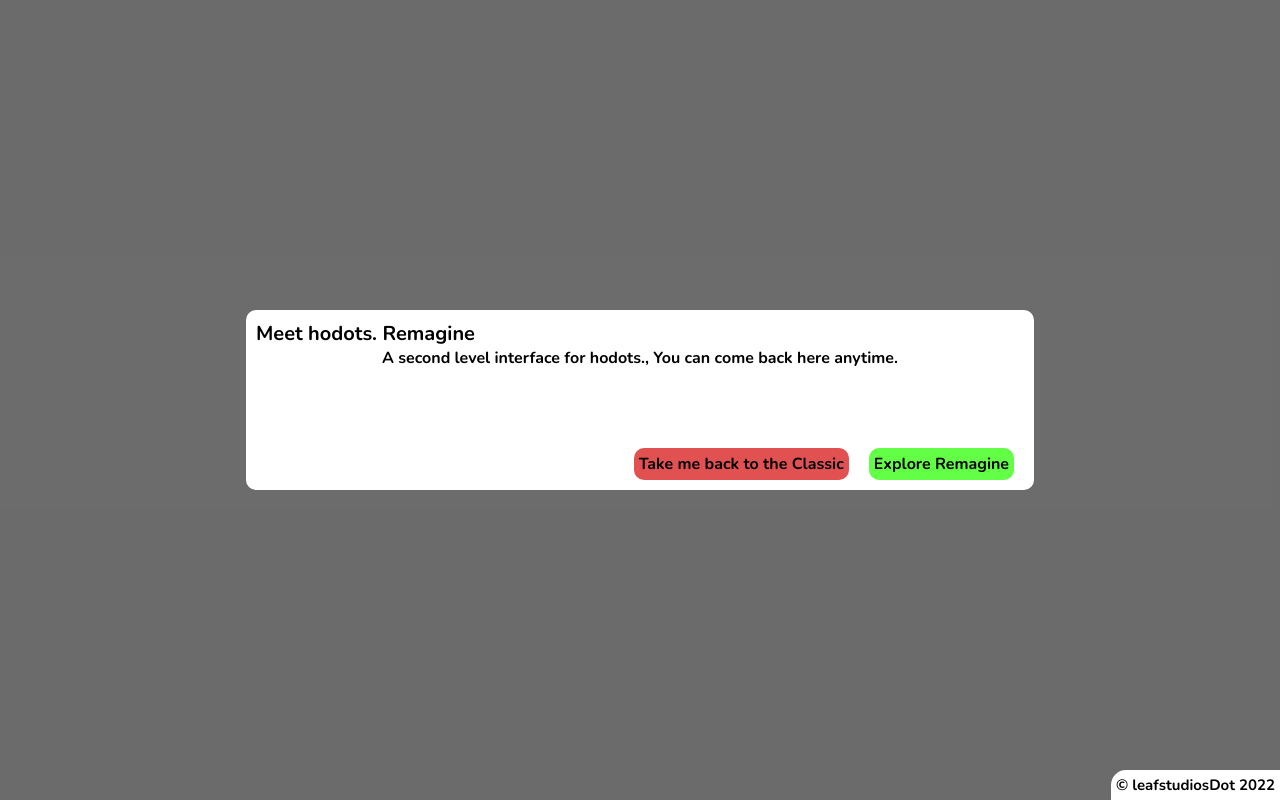
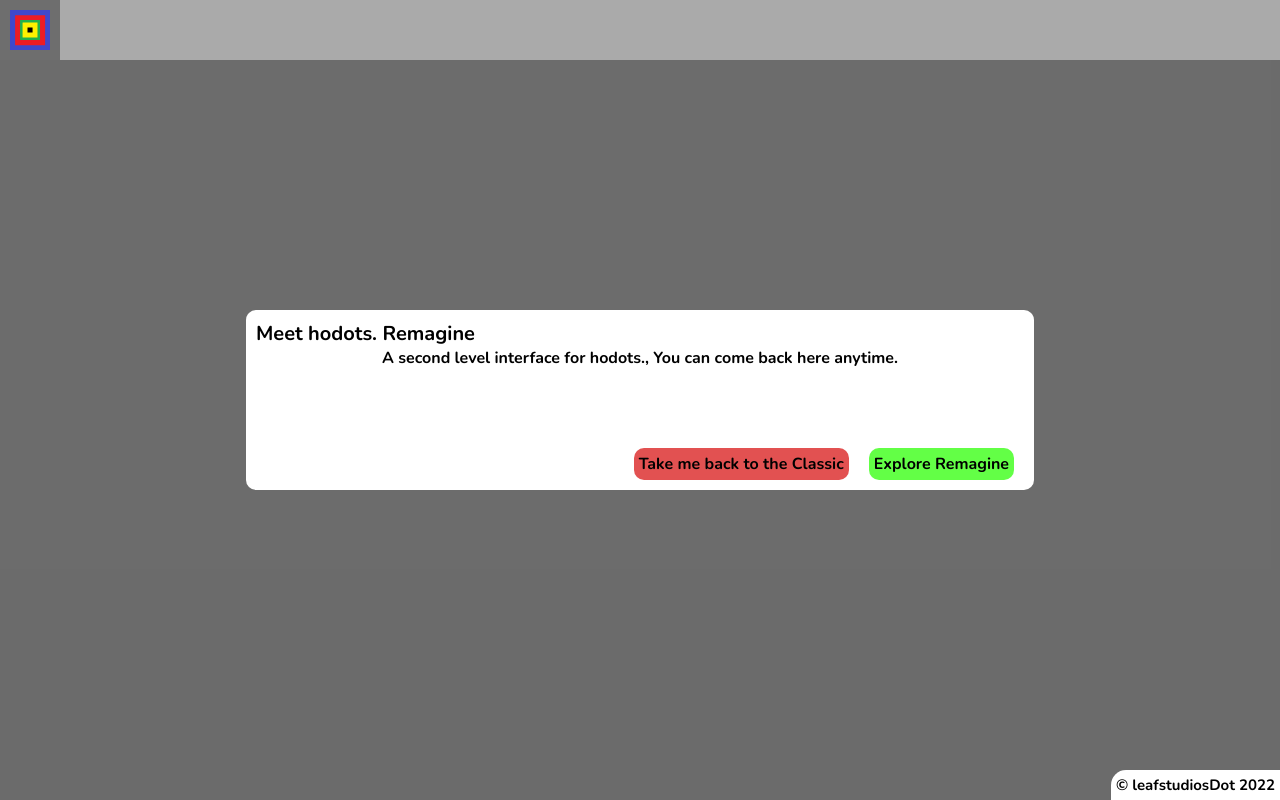
Before and after one commit to leafstudiosDot/hodotsnet-remagine, a React (Create React App) app: page / in a window 1280 px wide. Built offline with nearby package versions, Linux system fonts and the light colour scheme.

Commit message:
Header Set Up

```diff
--- a/src/misc/header/header.css
+++ b/src/misc/header/header.css
@@ -1,3 +1,13 @@
 .header {
+    height: 60px;
+    background-color: rgb(170, 170, 170);
+}
 
+.logo {
+    height: 40px;
+    padding: 10px;
 }
+
+.logo:hover {
+    background-color: rgb(110, 110, 110);
+}
--- a/src/misc/header/header.js
+++ b/src/misc/header/header.js
@@ -1,4 +1,6 @@
 import { Component } from "react";
+import { ReactComponent as WebLogo } from '../../assets/hodots-logo/logo.svg';
+import './header.css'
 
 class Header extends Component {
     constructor(props) {
@@ -10,9 +12,9 @@ class Header extends Component {
 
     render() {
         return (
-            <div style={{zIndex: 500}}>
+            <div style={{ zIndex: 500 }}>
                 <div className="header">
-
+                    <WebLogo className="logo" />
                 </div>
             </div>
         )
```
Also changed, not shown: src/assets/hodots-logo/logo.svg (added).
